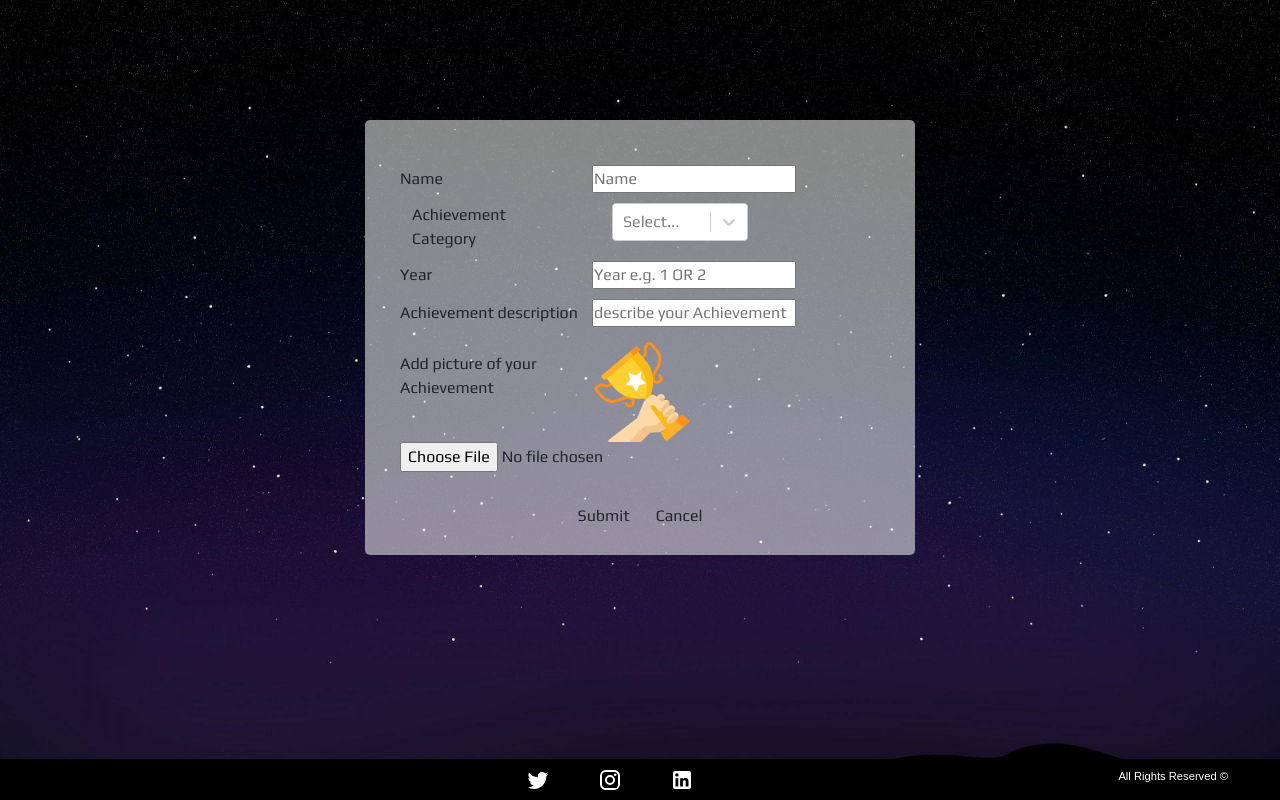
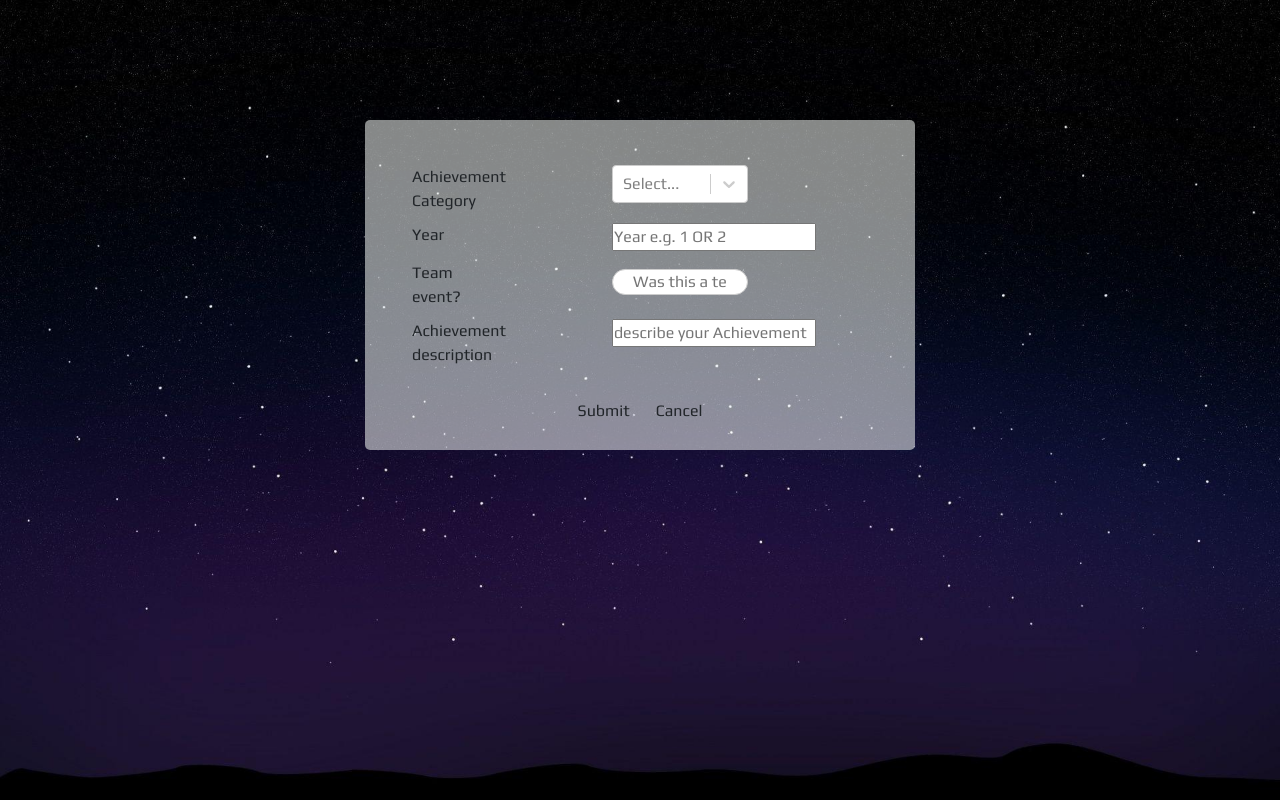
Before and after one commit to RIRI-14/Hall-of-Fame, a React (Create React App) app: page /Form in a window 1280 px wide. Built offline with nearby package versions, Linux system fonts and the light colour scheme; no server answers.

Commit message:
new changes

```diff
--- a/src/App.js
+++ b/src/App.js
@@ -6,6 +6,7 @@ import Signin from './pages/Signin';
 import Dashboard from './pages/Dashboard';
 import About from './pages/About';
 import Form from './pages/Form';
+import Edit from './pages/personal';
 import Protected from './components/Protected';
 import { AuthContextProvider } from './context/AuthContext';
 
@@ -18,6 +19,7 @@ function App() {
         <Route path='/achievements' element={<Achieve />} />
         <Route path='/About' element={<About />} />
         <Route path='/Form' element={<Form />} />
+        <Route path='/edit' element={<Edit />} />
         <Route path='/signin' element={<Signin />} />
         <Route
         path='/dashboard'
--- a/src/pages/Form.js
+++ b/src/pages/Form.js
@@ -1,24 +1,27 @@
 import React, { useState, setState } from 'react';
 import './form.css'
-import trophy from '../images/trophy.png';
+// import trophy from '../images/trophy.png';
 import Select from 'react-select';
 import Footer from '../components/Footer';
 
 function Form() {
 
-    const [firstName, setFirstName] = useState(null);
-    const [Achievement_cat, setAchievement_cat] = useState(null);
+    const [team, setTeam] = useState(null);
+    const [Achievement_cat, setAchievement_cat] = useState([]);
     const [year, setYear] = useState(null);
     const [achievement, setAchievement] = useState(null);
 
+
     const handleInputChange = (e) => {
         const { id, value } = e.target;
-        if (id === "firstName") {
-            setFirstName(value);
+        if (id === "team") {
+            setTeam(value);
         }
-        if (id === "setAchievement_cat") {
-            setAchievement_cat(value);
-        }
+        // if (id === "setAchievement_cat") {
+        //     setAchievement_cat(value);
+        // }
+
+
         if (id === "year") {
             setYear(value);
         }
@@ -28,8 +31,14 @@ function Form() {
 
     }
 
+    const handleSelect = (event) => {
+        const { value } = event.target.value;
+        setAchievement_cat(value);
+    };
+
+
     const handleSubmit = () => {
-        console.log(firstName, Achievement_cat, year, achievement);
+        console.log(team, Achievement_cat, year, achievement);
     }
 
     const handleCancel = () => {
@@ -40,10 +49,13 @@ function Form() {
         <>
             <div className="form">
                 <div className="form-body">
-                <div className="username">
+                    {/* <div className="username">
                     <label className="form__label" for="firstName">Name </label>
                     <input className="form__input" type="text" value={firstName} onChange={(e) => handleInputChange(e)} id="firstName" placeholder="Name" />
-                </div>
+                </div> */}
+
+
+
                     <div className="Achievement_cat">
                         <div className="container">
                             <div className="row">
@@ -51,31 +63,90 @@ function Form() {
                                     <label className="form__label" for="Achievement_cat">Achievement Category </label>
                                 </div>
                                 <div className="col-md-3"></div>
-                            <div className="col-md-4  form__input" id="Achievement_cat" value={Achievement_cat} onChange={(e) => handleInputChange(e)}>
-                                <Select options={techCompanies} />
+                                <div className="col-md-4  form__input" id="Achievement_cat" value={Achievement_cat} onChange={(e) => handleSelect(e)}>
+                                    <Select options={achievementTypes} />
                                 </div>
                                 <div className="col-md-3"></div>
                             </div>
                         </div>
                     </div>
+
+
+
                     <div className="year">
+                        <div className="container">
+                            <div className="row">
+                                <div className="col-md-2">
+                                    <label className="form__label" for="Year">Year </label>
+                                </div>
+                                <div className="col-md-3"></div>
+                                <div className="col-md-4 " >
+                                    <input type="year" id="year" className="form__input" value={year} onChange={(e) => handleInputChange(e)} placeholder="Year e.g. 1 OR 2" />
+                                </div>
+                                <div className="col-md-3"></div>
+                            </div>
+                        </div>
+                    </div>
+
+                    {/* <div className="year">
                     <label className="form__label" for="Year">Year </label>
                     <input type="year" id="year" className="form__input" value={year} onChange={(e) => handleInputChange(e)} placeholder="Year e.g. 1 OR 2" />
 
 
 
+                </div> */}
+
+
+                    <div className="team">
+                        <div className="container">
+                            <div className="row">
+                                <div className="col-md-2">
+                                    <label className="form__label" for="team">Team event? </label>
                                 </div>
+                                <div className="col-md-3"></div>
+                                <div className="col-md-4"  >
+                                    <input className="form__input" type="text" value={team} onChange={(e) => handleInputChange(e)} id="team" placeholder="Was this a team event? Y/N" />
+                                </div>
+                                <div className="col-md-3"></div>
+                            </div>
+                        </div>
+                    </div>
+
+                    {/* <div className="team">
+                        <label className="form__label" for="team">Team event? </label>
+                        <input className="form__input" type="text" value={team} onChange={(e) => handleInputChange(e)} id="team" placeholder="Was this a team event? Y/N" />
+                    </div> */}
+
+
+
                     <div className="achievement">
+                        <div className="container">
+                            <div className="row">
+                                <div className="col-md-2">
+                                <label className="form__label" for="achievement">Achievement description </label>
+                                </div>
+                                <div className="col-md-3"></div>
+                                <div className="col-md-4"  >
+                                <input className="form__input" type="textarea" id="achievement" value={achievement} onChange={(e) => handleInputChange(e)} placeholder="describe your Achievement " />
+                                </div>
+                                <div className="col-md-3"></div>
+                            </div>
+                        </div>
+                    </div>
+
+
+
+                    {/* <div className="achievement">
                         <label className="form__label" for="achievement">Achievement description </label>
                         <input className="form__input" type="textarea" id="achievement" value={achievement} onChange={(e) => handleInputChange(e)} placeholder="describe your Achievement " />
-                </div>
+                    </div> */}
 
-                <div className="upload">
+                    {/* <div className="upload">
                     <label className="form__label" for="Achievement_Image">Add picture of your Achievement </label>
                     <img src={trophy} width={100} height={100} alt="Achievement Image" />
                     <input type="file" />
                     <i className="fa fa-camera" style={{ color: "#fff" }} />
-                </div>
+                </div> */}
 
 
                 </div>
@@ -86,23 +157,23 @@ function Form() {
 
 
             </div>
-        < Footer />
+            {/* < Footer /> */}
         </>
 
     )
 }
 
-const techCompanies = [
-    { label: "Hackathon", value: 1 },
-    { label: "Research", value: 2 },
-    { label: "Coding Contest", value: 3 },
-    { label: "Scholarship", value: 4 },
-    { label: "Technical programs", value: 5 },
-    { label: "Quiz", value: 6 },
-    { label: "Internship", value: 7 },
-    { label: "Speaker @ conference", value: 8 },
-    { label: "Placement", value: 9 },
-    { label: "Non-Technical", value: 10 },
+const achievementTypes = [
+    { label: "Hackathon", value: "Hackathon" },
+    { label: "Research", value: "Research" },
+    { label: "Coding Contest", value: "Coding Contest" },
+    { label: "Scholarship", value: "Scholarship" },
+    { label: "Technical programs", value: "Technical programs" },
+    { label: "Quiz", value: "Quiz" },
+    { label: "Internship", value: "Internship" },
+    { label: "Speaker @ conference", value: "Speaker @ conference" },
+    { label: "Placement", value: "Placement" },
+    { label: "Non-Technical", value: "Non-Technical" },
 ];
 
 export default Form
--- a/src/pages/form.css
+++ b/src/pages/form.css
@@ -28,9 +28,69 @@
 .form_input{
     width: 100%;
     height: 40%;
-    background-color: hsla(120, 40%, 98%, 0.541);
+    background-color: hsla(120, 27%, 29%, 0.541);
 }
 
 .footer{
     text-align: center;
 }
+
+
+@media screen and (max-width:450px) and (min-width:326px) {
+    .form{
+      /* display: flex; */
+      /* flex-direction: row; */
+      height: 60vh;
+      width: 70vw;
+      /* padding: 50px; */
+      margin-top: 20vh;
+    }
+
+  }
+
+  @media screen and (max-width:600px) and (min-width:480px) {
+    .form{
+      height: 55vh;
+      width: 60vw;
+      /* padding: 50px; */
+    }
+
+  }
+
+  @media screen and (max-width:900px) and (min-width:600px) {
+    .form{
+      height: 37vh;
+      width: 60vw;
+      /* padding: 50px; */
+    }
+
+  }
+
+  @media screen and (max-width:900px) and (min-width:480px) {
+    .form{
+      height: 55vh;
+      width: 60vw;
+      /* padding: 50px; */
+    }
+
+  }
+
+  @media screen and (max-width:325px) {
+    .form{
+      height: 80vh;
+      width: 60vw;
+      /* padding: 50px; */
+      margin-top: 10vh;
+    }
+    .form_input{
+        width: 100%;
+        height: 10%;
+        background-color: hsla(120, 27%, 29%, 0.541);
+    }
+    .form-body{
+        text-align: left;
+        padding: 5px 2px;
+
+    }
+
+  }
--- /dev/null
+++ b/src/pages/personal.css
@@ -0,0 +1,164 @@
+ /* .App {
+  text-align: center;
+  background-color: black;
+}  */
+body{
+    background-color: black;
+    align-items: center;
+  }
+
+  /* .App-logo {
+    height: 40vmin;
+    pointer-events: none;
+  } */
+
+  /* @media (prefers-reduced-motion: no-preference) {
+    .App-logo {
+      animation: App-logo-spin infinite 20s linear;
+    }
+  } */
+
+  /* .App-header {
+    background-color: #282c34;
+    min-height: 100vh;
+    display: flex;
+    flex-direction: column;
+    align-items: center;
+    justify-content: center;
+    font-size: calc(10px + 2vmin);
+    color: white;
+  } */
+  /*
+  .App-link {
+    color: #61dafb;
+  }
+
+  @keyframes App-logo-spin {
+    from {
+      transform: rotate(0deg);
+    }
+    to {
+      transform: rotate(360deg);
+    }
+  } */
+  /* .editProfile{
+    background-image: url(https://images.pexels.com/photos/2579916/pexels-photo-2579916.jpeg?auto=compress&cs=tinysrgb&w=1260&h=750&dpr=2);
+    width: 100%;
+    height:610px;
+    align-items: center;
+
+
+  } */
+
+
+
+  .details{
+    height:80vh;
+
+    position: fixed;
+    margin: 2vh 40vw;
+    box-shadow: 0 4px 23px 5px rgba(0, 0, 0, 0.961), 0 2px 6px rgba(0, 0, 0, 0.15);
+    color: aliceblue;
+    background-color: #152238;
+    display: flex;
+    flex-direction: row;
+    font-family: 'Poppins', sans-serif;
+    border-radius: 25px;
+    align-items: center;
+
+  }
+
+  /* .person{
+    margin-top: 60%;
+    margin-left: 20px;
+    width: 200px;
+    height: 200px;
+    border-radius: 100%;
+    border: .25rem solid black
+
+  } */
+
+  .info{
+    text-align: left;
+    padding: 20px;
+    width: 280px;
+
+  }
+
+
+  input[type=text], select {
+    width: 100%;
+    padding: 12px 20px;
+    margin: 8px 0;
+    height: 2vh;
+    border: 1px solid #ccc;
+    border-radius: 25px;
+    box-sizing: border-box;
+  }
+  .Buttons{
+    margin-top: 20px;
+    display: flex;
+
+  }
+  .updateButton{
+    position: relative;
+    /* color: #975C8D; */
+    letter-spacing: 1px;
+    margin: 8px 40px;
+    font-size: 18px;
+    padding: 10px;
+    text-align: center;
+    transition: 0.5s;
+    border-radius: 10px;
+    cursor: pointer;
+    border-radius: 25px;
+    border: none;
+    /* background: #863A6F; */
+    font-weight: 600;
+    left: -20px;
+    text-transform: uppercase;
+    letter-spacing: 1px;
+    width: 20px;
+    /* box-shadow: 20px 0px 40px 0px  #D989B5; */
+
+  }
+  .cancelButton{
+    position: relative;
+    /* color: #975C8D; */
+    letter-spacing: 1px;
+    margin: 8px 40px;
+    font-size: 18px;
+    padding: 10px;
+    text-align: center;
+    transition: 0.5s;
+    border-radius: 10px;
+    cursor: pointer;
+    border-radius: 25px;
+    border: none;
+    /* background: #863A6F; */
+    font-weight: 600;
+    left: -20px;
+    text-transform: uppercase;
+    letter-spacing: 1px;
+    width: 20px;
+    /* box-shadow: 20px 0px 40px 0px  #D989B5; */
+  }
+  .cancelButton:hover{
+    left: 0;
+    /* color: #fff; */
+    width: 140px;
+    box-shadow: 0px 0px 20px 0px  #D989B5;
+  }
+  .updateButton:hover{
+    left: 0;
+    /* color: #fff; */
+    width: 140px;
+    box-shadow: 0px 0px 20px 0px  #D989B5;
+  }
+  @media screen and (max-width:480px) and (min-width:320px) {
+    .details{
+      display: flex;
+      flex-direction: row;
+    }
+
+  }
--- /dev/null
+++ b/src/pages/personal.js
@@ -0,0 +1,67 @@
+import React from "react";
+import './personal.css';
+import NavBar from "../components/Navbar";
+
+const edit = () => {
+  return (
+    <>
+
+    <NavBar />
+
+      <div className='details'>
+        {/* <h3 class="mb-2 text-primary">Personal Details</h3> */}
+
+        <div className='info'>
+          <div class="name">
+            <label for="fullName">Full Name   </label>
+            <input type="text" class="form-control" id="fullName" placeholder="Enter full name" />
+          </div>
+          <div class="year">
+            <label for="year">Year  </label>
+            <input type="text" class="form-control" id="year" placeholder="Enter year(First/Second/Third/Fourth)" />
+          </div>
+          <div class="branch">
+            <label for="branch">Branch  </label>
+            <input type="text" class="form-control" id="branch" placeholder="Enter branch" />
+          </div>
+          <div class="email">
+            <label for="email">Email ID   </label>
+            <input type="text" class="form-control" id="email" placeholder="Enter Email ID" />
+          </div>
+          <div class="website">
+            <label for="website">Website   </label>
+            <input type="text" class="form-control" id="website" placeholder="Enter url to your Website" />
+          </div>
+          <div class="profile">
+            <label for="profile">Profile Description   </label>
+            <input type="text" class="form-control" id="profile" placeholder="Enter Profile Description" />
+          </div>
+          <div className='Buttons'>
+            <div className="updateButton">
+              <button type="submit" className="updateButtons">Update</button>
+            </div>
+            <div className='cancelButton'>
+              <button type="submit" className="cancelButtons">Cancel</button>
+            </div>
+
+          </div>
+
+        </div>
+
+
+
+
+
+
+
+      </div>
+
+
+
+    </>
+  );
+
+
+}
+
+export default edit;
```
Lines whose indentation alone changed are shown as unchanged.
